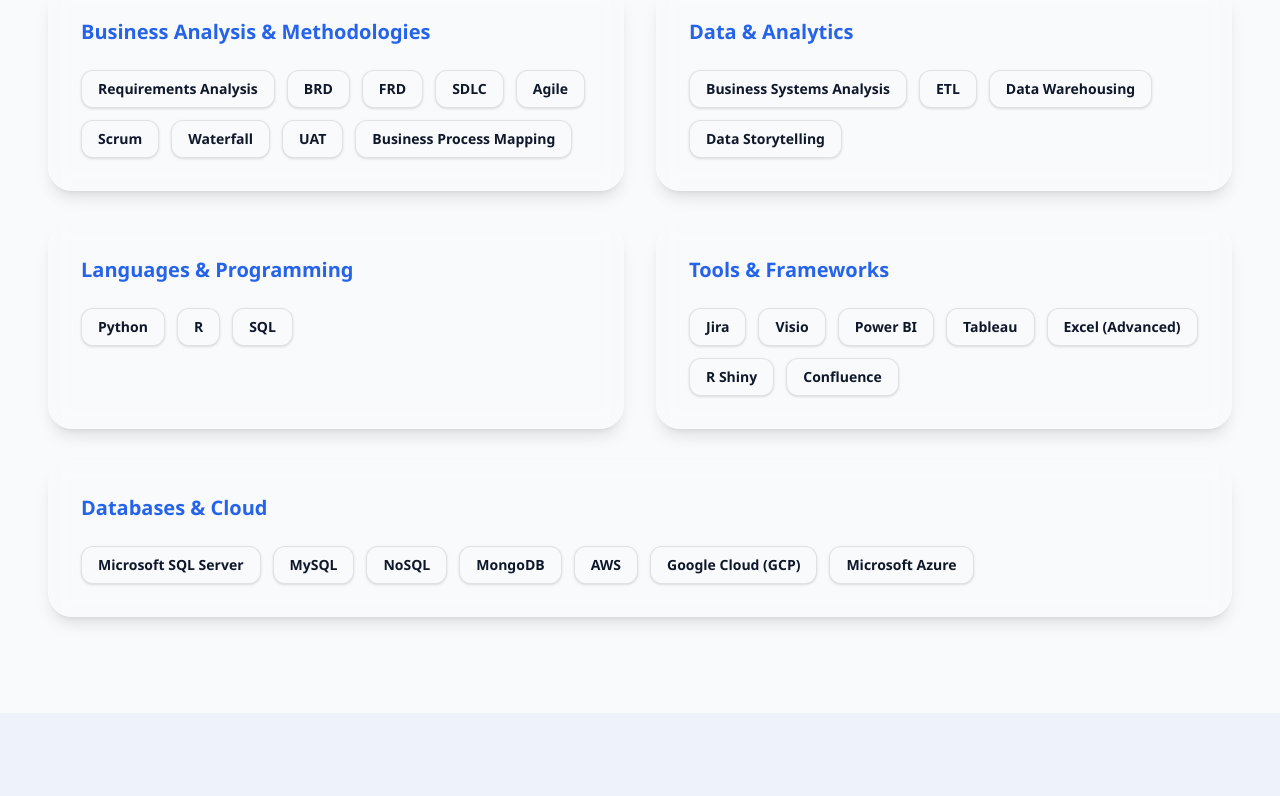
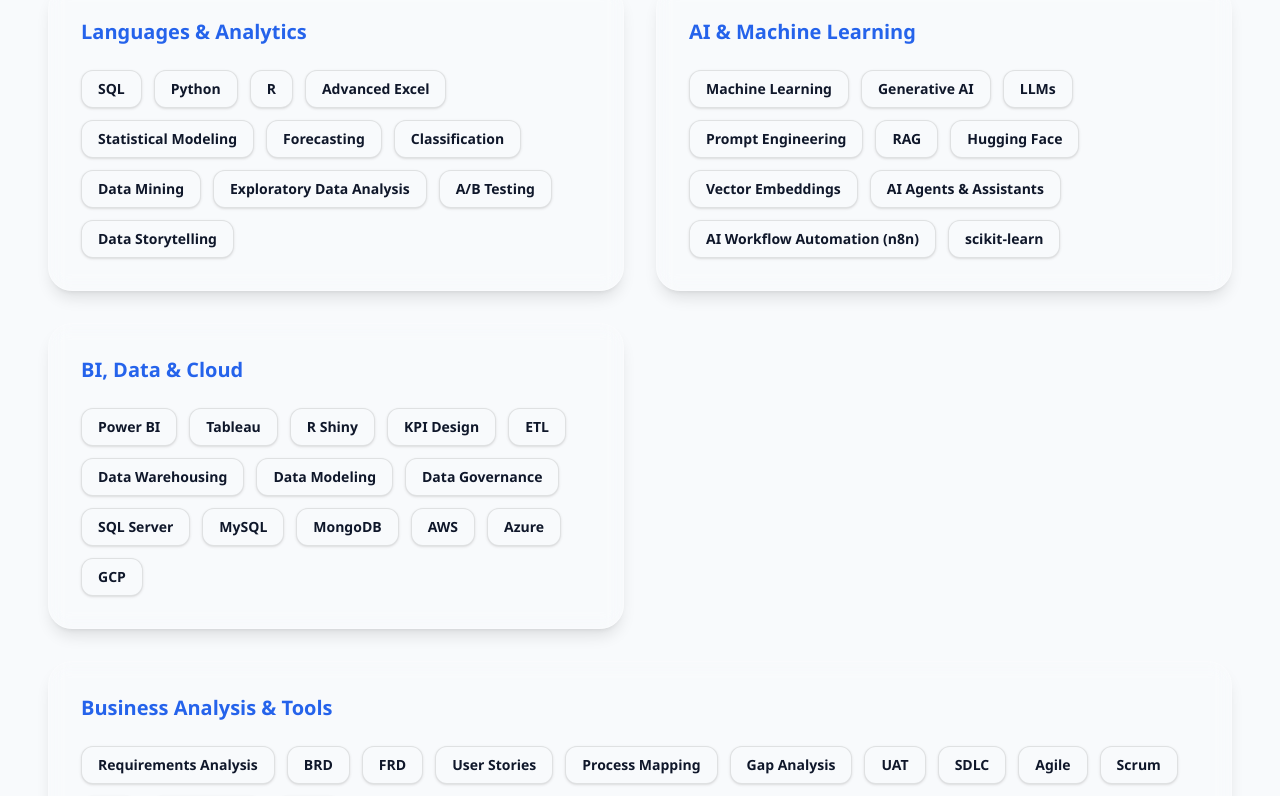
Before and after one commit to mythrip11/mythri-portfolio, a Next.js app: page / in a window 1280 px wide. Shown: the part 3440-4236 px from the top of the page. Built offline with nearby package versions, Linux system fonts and the light colour scheme.

Commit message:
Update portfolio with new AI-focused resume and skills/certifications

```diff
--- a/src/components/ContactSection.tsx
+++ b/src/components/ContactSection.tsx
@@ -88,7 +88,7 @@
 
             <div className="mt-8 relative z-10">
               <a
-                href="/Mythri_Potluri_BA_BI.docx"
+                href="/Mythri_Potluri_BA_AI.docx"
                 className="inline-flex items-center gap-2 bg-white text-[var(--color-primary)] px-8 py-4 rounded-full hover:bg-gray-100 transition-all font-bold text-lg shadow-lg w-full justify-center"
               >
                 <Download size={20} />
--- a/src/components/EducationCertifications.tsx
+++ b/src/components/EducationCertifications.tsx
@@ -21,9 +21,11 @@
 ];
 
 const certifications = [
-  "Business Analysis: Business Analytics using SQL and Python (2025)",
-  "Data Visualization: Business Analytics using Power BI and Tableau (2024)",
-  "Productivity: MS Office Specialist (Advanced Excel & PowerPoint) (2023)"
+  "Generative AI — Outskill (2026)",
+  "AI & ML (2026)",
+  "AI Fluency: Framework & Foundations - Anthropic Academy (2026)",
+  "Business Analytics using SQL & Python (2025)",
+  "Power BI & Tableau (2024)"
 ];
 
 export default function EducationCertifications() {
--- a/src/components/HeroSection.tsx
+++ b/src/components/HeroSection.tsx
@@ -46,7 +46,7 @@
               <ArrowRight size={20} />
             </a>
             <a
-              href="/Mythri_Potluri_BA_BI.docx"
+              href="/Mythri_Potluri_BA_AI.docx"
               className="flex items-center gap-2 bg-transparent text-[var(--color-foreground)] border-2 border-[var(--color-foreground)]/10 px-8 py-4 rounded-full hover:bg-[var(--color-foreground)]/5 transition-all font-semibold text-lg"
             >
               <Download size={20} />
--- a/src/components/Navbar.tsx
+++ b/src/components/Navbar.tsx
@@ -67,7 +67,7 @@
           )}
 
           <a
-            href="/Mythri_Potluri_BA_BI.docx"
+            href="/Mythri_Potluri_BA_AI.docx"
             className="flex items-center gap-2 bg-[var(--color-primary)] text-white px-5 py-2.5 rounded-full hover:bg-[var(--color-secondary)] transition-all shadow-lg hover:shadow-xl text-sm font-semibold"
           >
             <Download size={16} />
--- a/src/components/SkillsCloud.tsx
+++ b/src/components/SkillsCloud.tsx
@@ -4,24 +4,20 @@
 
 const skillsCategories = [
   {
-    title: "Business Analysis & Methodologies",
-    skills: ["Requirements Analysis", "BRD", "FRD", "SDLC", "Agile", "Scrum", "Waterfall", "UAT", "Business Process Mapping"]
+    title: "Languages & Analytics",
+    skills: ["SQL", "Python", "R", "Advanced Excel", "Statistical Modeling", "Forecasting", "Classification", "Data Mining", "Exploratory Data Analysis", "A/B Testing", "Data Storytelling"]
   },
   {
-    title: "Data & Analytics",
-    skills: ["Business Systems Analysis", "ETL", "Data Warehousing", "Data Storytelling"]
+    title: "AI & Machine Learning",
+    skills: ["Machine Learning", "Generative AI", "LLMs", "Prompt Engineering", "RAG", "Hugging Face", "Vector Embeddings", "AI Agents & Assistants", "AI Workflow Automation (n8n)", "scikit-learn"]
   },
   {
-    title: "Languages & Programming",
-    skills: ["Python", "R", "SQL"]
+    title: "BI, Data & Cloud",
+    skills: ["Power BI", "Tableau", "R Shiny", "KPI Design", "ETL", "Data Warehousing", "Data Modeling", "Data Governance", "SQL Server", "MySQL", "MongoDB", "AWS", "Azure", "GCP"]
   },
   {
-    title: "Tools & Frameworks",
-    skills: ["Jira", "Visio", "Power BI", "Tableau", "Excel (Advanced)", "R Shiny", "Confluence"]
-  },
-  {
-    title: "Databases & Cloud",
-    skills: ["Microsoft SQL Server", "MySQL", "NoSQL", "MongoDB", "AWS", "Google Cloud (GCP)", "Microsoft Azure"]
+    title: "Business Analysis & Tools",
+    skills: ["Requirements Analysis", "BRD", "FRD", "User Stories", "Process Mapping", "Gap Analysis", "UAT", "SDLC", "Agile", "Scrum", "Jira", "Confluence", "Visio"]
   }
 ];
 
```
Also changed, not shown: 2 other files (tests, documents, lock files or other folders).
